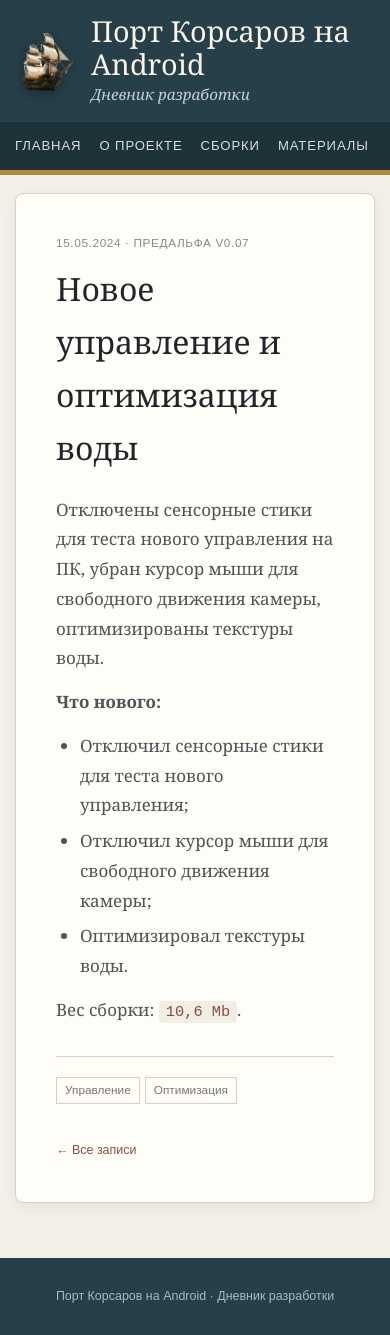
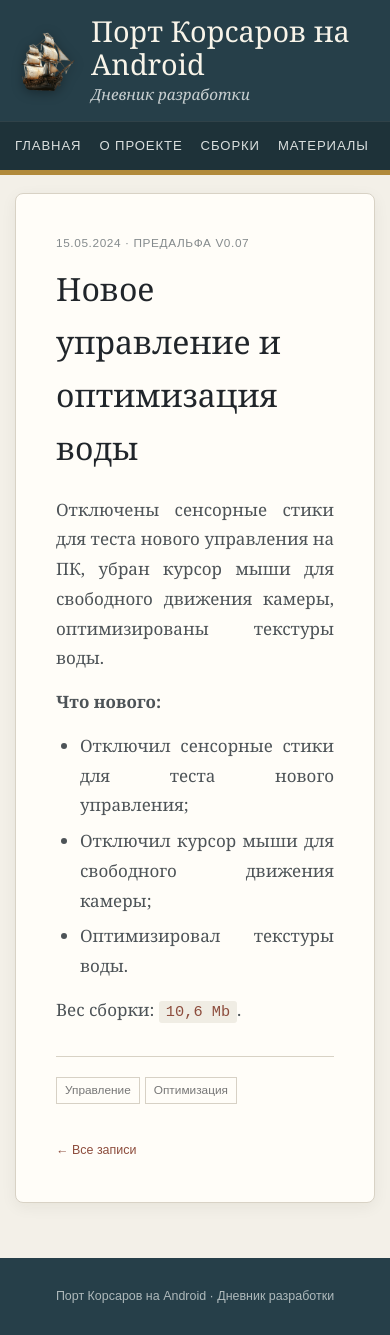
Before and after one commit to tislic/SeaDogsPort, a Jekyll site: the page built from _posts/2024-05-15-v07.md, in a window 390 px wide. Built offline with Jekyll 4.4.1, drawn with Linux system fonts in a browser that asks for light colours.

Commit message:
Update style.css
@media screen and (max-width: 760px) {
  .post-content p,
  .post-content li,
  .post-content blockquote {
    text-align: justify !important;
    hyphens: auto;
    -webkit-hyphens: auto;
  }
}

```diff
--- a/assets/style.css
+++ b/assets/style.css
@@ -197,3 +197,13 @@ a{color:inherit}
     margin: 1em auto;
   }
 }
+
+@media screen and (max-width: 760px) {
+  .post-content p,
+  .post-content li,
+  .post-content blockquote {
+    text-align: justify !important;
+    hyphens: auto;
+    -webkit-hyphens: auto;
+  }
+}
```
